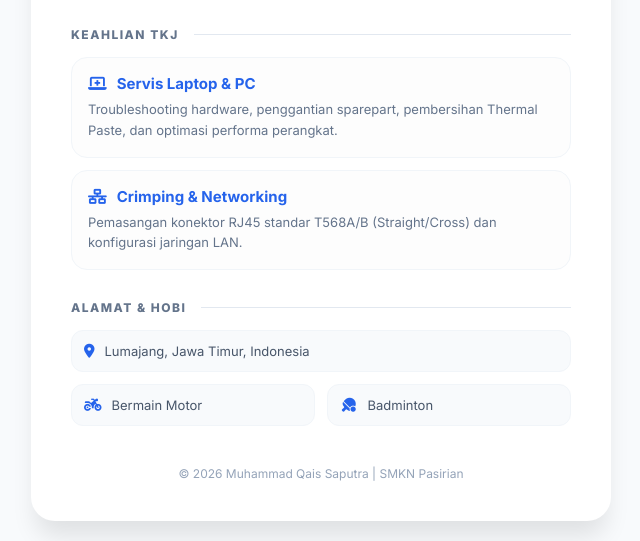
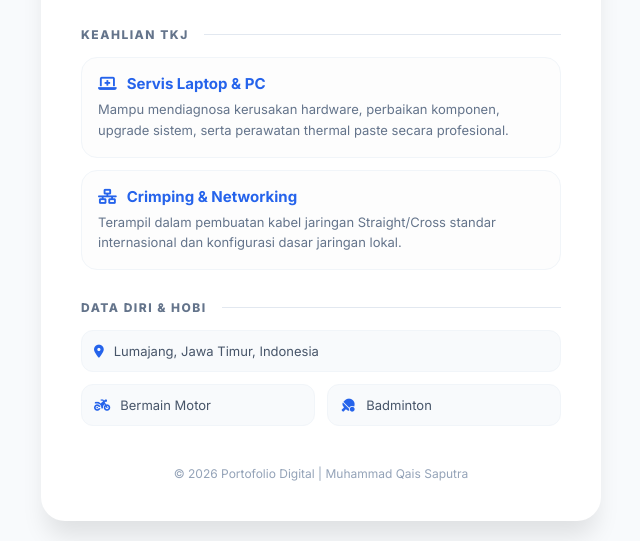
Before and after one commit to qaissaputra88/qaissaputra, a plain HTML site: page index.html in a window 1280 px wide. Shown: the part 334-875 px from the top of the page, without its empty margins (319-959 px from the left). Drawn offline with Linux system fonts and the light colour scheme.

Commit message:
Update index.html

```diff
--- a/index.html
+++ b/index.html
@@ -35,12 +35,11 @@
         .container {
             background: #ffffff;
             width: 100%;
-            max-width: 500px;
+            max-width: 480px;
             border-radius: 24px;
             box-shadow: 0 20px 25px -5px rgba(0, 0, 0, 0.1);
             padding: 40px;
             animation: fadeInUp 0.8s ease-out;
-            position: relative;
         }
 
         .header {
@@ -48,13 +47,13 @@
             margin-bottom: 30px;
         }
 
-        /* Frame Foto Profil */
         .profile-wrapper {
             position: relative;
             display: inline-block;
             margin-bottom: 15px;
         }
 
+        /* FOTO PROFIL ANDA */
         .profile-img {
             width: 150px;
             height: 150px;
@@ -69,7 +68,6 @@
             font-weight: 800;
             margin: 10px 0 5px 0;
             letter-spacing: -0.5px;
-            color: var(--dark);
         }
 
         .tagline {
@@ -82,7 +80,8 @@
             display: inline-block;
         }
 
-        .school-info {
+        .school-name {
+            display: block;
             font-size: 14px;
             color: var(--secondary);
             margin-top: 8px;
@@ -123,8 +122,8 @@
 
         .skill-card:hover {
             border-color: var(--primary);
-            transform: scale(1.02);
             box-shadow: 0 10px 15px -3px rgba(37, 99, 235, 0.1);
+            transform: translateY(-2px);
         }
 
         .skill-card h3 {
@@ -164,7 +163,6 @@
         .info-pill i {
             margin-right: 10px;
             color: var(--primary);
-            font-size: 14px;
         }
 
         .footer {
@@ -180,11 +178,11 @@
     <div class="container">
         <div class="header">
             <div class="profile-wrapper">
-                <img src="https://i.ibb.co/3ykMv6D/f4CUYaj.jpg" alt="Muhammad Qais Saputra" class="profile-img">
+                <img src="https://vgy.me/u/fQcBDl9.jpg" alt="Muhammad Qais Saputra" class="profile-img">
             </div>
             <h1>Muhammad Qais Saputra</h1>
             <div class="tagline">Teknik Komputer & Jaringan</div>
-            <div class="school-info">SMKN Pasirian</div>
+            <span class="school-name">SMKN Pasirian</span>
         </div>
 
         <div class="section">
@@ -192,17 +190,17 @@
 
             <div class="skill-card">
                 <h3><i class="fas fa-laptop-medical"></i> Servis Laptop & PC</h3>
-                <p>Troubleshooting hardware, penggantian sparepart, pembersihan Thermal Paste, dan optimasi performa perangkat.</p>
+                <p>Mampu mendiagnosa kerusakan hardware, perbaikan komponen, upgrade sistem, serta perawatan thermal paste secara profesional.</p>
             </div>
 
             <div class="skill-card">
                 <h3><i class="fas fa-network-wired"></i> Crimping & Networking</h3>
-                <p>Pemasangan konektor RJ45 standar T568A/B (Straight/Cross) dan konfigurasi jaringan LAN.</p>
+                <p>Terampil dalam pembuatan kabel jaringan Straight/Cross standar internasional dan konfigurasi dasar jaringan lokal.</p>
             </div>
         </div>
 
         <div class="section">
-            <div class="section-title">Alamat & Hobi</div>
+            <div class="section-title">Data Diri & Hobi</div>
             <div class="info-grid">
                 <div class="info-pill" style="grid-column: span 2;">
                     <i class="fas fa-map-marker-alt"></i> Lumajang, Jawa Timur, Indonesia
@@ -217,7 +215,7 @@
         </div>
 
         <div class="footer">
-            &copy; 2026 Muhammad Qais Saputra | SMKN Pasirian
+            &copy; 2026 Portofolio Digital | Muhammad Qais Saputra
         </div>
     </div>
 
```
